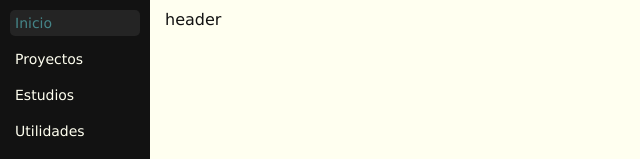
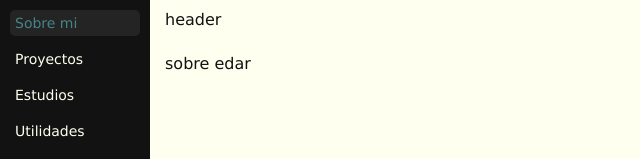
Before and after one commit to edarcode/edarcode, a React (Vite) app: page / in a window 1280 px wide. Shown: the top 159 px of the page, without its empty margins (0-640 px from the left). Built offline with nearby package versions, Linux system fonts and the light colour scheme.

Commit message:
agg AboutMe

```diff
--- /dev/null
+++ b/src/components/containers/AboutMe/AboutMe.tsx
@@ -0,0 +1,3 @@
+export default function AboutMe() {
+	return <div>sobre edar</div>;
+}
--- a/src/router/router.tsx
+++ b/src/router/router.tsx
@@ -5,6 +5,7 @@ import Projects from "../components/containers/Projects/Projects";
 import Studies from "../components/containers/Studies/Studies";
 import Utilities from "../components/containers/Utilities/Utilities";
 
+import AboutMe from "../components/containers/AboutMe/AboutMe";
 import { APP_PATH } from "../constants/appPaths";
 import App from "../views/App/App";
 import ErrPage from "../views/ErrPage/ErrPage";
@@ -15,6 +16,7 @@ export const router = createBrowserRouter([
 		element: <App />,
 		errorElement: <ErrPage />,
 		children: [
+			{ path: APP_PATH.index, element: <AboutMe /> },
 			{ path: APP_PATH.projects, element: <Projects /> },
 			{ path: APP_PATH.contact, element: <Contact /> },
 			{ path: APP_PATH.utilities, element: <Utilities /> },
--- a/src/views/App/Aside/Aside.tsx
+++ b/src/views/App/Aside/Aside.tsx
@@ -13,7 +13,7 @@ export default function Aside({ className }: Props) {
 	return (
 		<aside className={finalClassName}>
 			<nav className={css.nav}>
-				<LinkTo to={APP_PATH.index}>Inicio</LinkTo>
+				<LinkTo to={APP_PATH.index}>Sobre mi</LinkTo>
 				<LinkTo to={APP_PATH.projects}>Proyectos</LinkTo>
 				<LinkTo to={APP_PATH.studies}>Estudios</LinkTo>
 				<LinkTo to={APP_PATH.utilities}>Utilidades</LinkTo>
```
